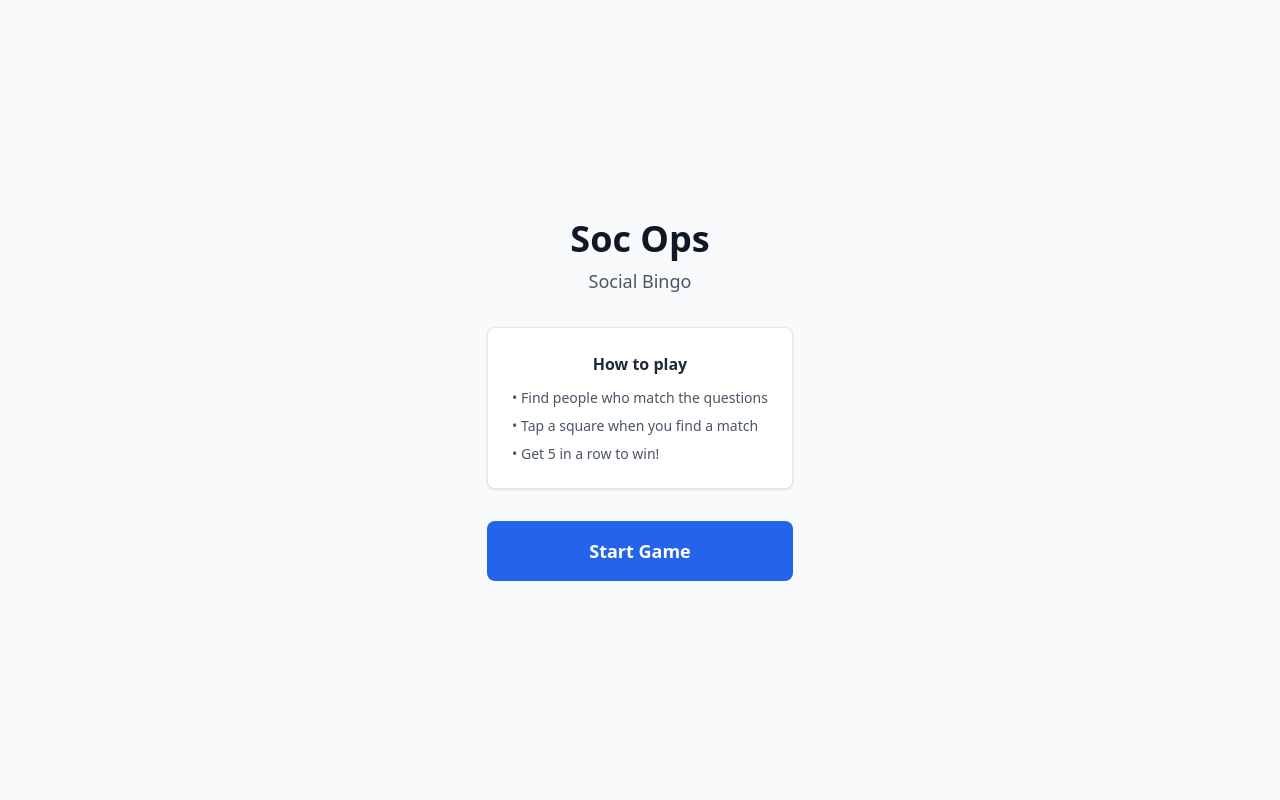
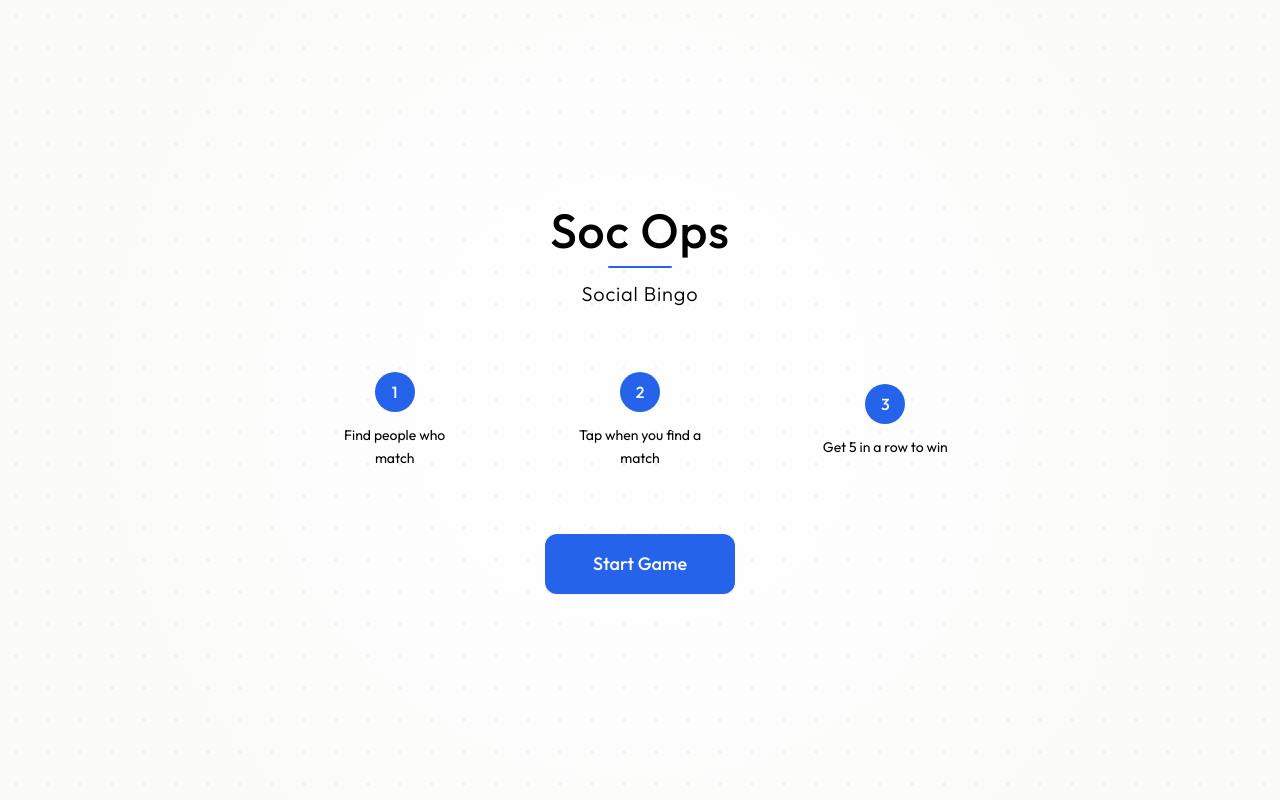
Before and after one commit to lucabol/vscode-agent-lab-soc-ops, a React (Vite) app: page / in a window 1280 px wide. Built offline with nearby package versions, Linux system fonts and the light colour scheme.

Commit message:
Redesign StartScreen with Minimal Luxe aesthetic
Co-authored-by: lucabol <1370774+lucabol@users.noreply.github.com>

```diff
--- a/index.html
+++ b/index.html
@@ -6,6 +6,9 @@
     <meta name="viewport" content="width=device-width, initial-scale=1.0, maximum-scale=1.0, user-scalable=no" />
     <meta name="theme-color" content="#2563eb" />
     <meta name="description" content="Social Bingo - Find people who match the questions!" />
+    <link rel="preconnect" href="https://fonts.googleapis.com" />
+    <link rel="preconnect" href="https://fonts.gstatic.com" crossorigin />
+    <link href="https://fonts.googleapis.com/css2?family=Outfit:wght@300;400;500;600&display=swap" rel="stylesheet" />
     <title>Soc Ops - Social Bingo</title>
   </head>
   <body>
--- a/src/components/StartScreen.tsx
+++ b/src/components/StartScreen.tsx
@@ -4,26 +4,171 @@ interface StartScreenProps {
 
 export function StartScreen({ onStart }: StartScreenProps) {
   return (
-    <div className="flex flex-col items-center justify-center min-h-full p-6 bg-gray-50">
-      <div className="text-center max-w-sm">
-        <h1 className="text-4xl font-bold text-gray-900 mb-2">Soc Ops</h1>
-        <p className="text-lg text-gray-600 mb-8">Social Bingo</p>
+    <div
+      className="flex flex-col items-center justify-center min-h-full p-6 relative overflow-hidden"
+      style={{
+        background: 'radial-gradient(circle at center, #ffffff 0%, #fafaf9 100%)'
+      }}
+    >
+      {/* Subtle dot pattern background */}
+      <div
+        className="absolute inset-0 opacity-[0.07]"
+        style={{
+          backgroundImage: 'radial-gradient(circle, #000000 1px, transparent 1px)',
+          backgroundSize: '32px 32px'
+        }}
+        aria-hidden="true"
+      />
 
-        <div className="bg-white rounded-lg p-6 shadow-sm border border-gray-200 mb-8">
-          <h2 className="font-semibold text-gray-800 mb-3">How to play</h2>
-          <ul className="text-left text-gray-600 text-sm space-y-2">
-            <li>• Find people who match the questions</li>
-            <li>• Tap a square when you find a match</li>
-            <li>• Get 5 in a row to win!</li>
-          </ul>
+      {/* Main content */}
+      <div className="relative z-10 text-center max-w-2xl w-full space-y-16">
+        {/* Title section with fade-in animation */}
+        <div
+          className="space-y-3"
+          style={{
+            animation: 'fadeInUp 0.8s ease-out forwards'
+          }}
+        >
+          <h1
+            className="text-4xl sm:text-5xl font-display font-medium tracking-wide"
+            style={{
+              color: 'var(--color-text-primary)',
+              letterSpacing: '0.02em'
+            }}
+          >
+            Soc Ops
+          </h1>
+          {/* Subtle accent underline */}
+          <div
+            className="w-16 h-0.5 mx-auto rounded-full"
+            style={{ backgroundColor: 'var(--color-accent)' }}
+            aria-hidden="true"
+          />
+          <p
+            className="text-lg sm:text-xl font-display font-light tracking-wide"
+            style={{
+              color: 'var(--color-text-secondary)',
+              letterSpacing: '0.04em'
+            }}
+          >
+            Social Bingo
+          </p>
         </div>
 
-        <button
-          onClick={onStart}
-          className="w-full bg-accent text-white font-semibold py-4 px-8 rounded-lg text-lg active:bg-accent-light transition-colors"
+        {/* Horizontal stepper instructions */}
+        <div
+          className="flex items-center justify-center gap-4 sm:gap-8 px-4 sm:px-6"
+          style={{
+            animation: 'fadeInUp 0.8s ease-out 0.15s backwards'
+          }}
+          role="list"
+          aria-label="How to play"
         >
-          Start Game
-        </button>
+          {/* Step 1 */}
+          <div
+            className="flex flex-col items-center gap-2 sm:gap-3 flex-1 max-w-[100px] sm:max-w-[140px] group"
+            role="listitem"
+          >
+            <div
+              className="w-9 h-9 sm:w-10 sm:h-10 rounded-full flex items-center justify-center font-display font-medium text-white transition-all duration-300 group-hover:scale-110 flex-shrink-0"
+              style={{ backgroundColor: 'var(--color-accent)' }}
+              aria-hidden="true"
+            >
+              1
+            </div>
+            <p
+              className="text-xs sm:text-sm font-display text-center leading-relaxed transition-colors duration-300"
+              style={{
+                color: 'var(--color-text-tertiary)',
+              }}
+            >
+              Find people who match
+            </p>
+          </div>
+
+          {/* Connecting line */}
+          <div
+            className="w-8 sm:w-12 h-px flex-shrink-0"
+            style={{ backgroundColor: 'var(--color-text-tertiary)', opacity: 0.3 }}
+            aria-hidden="true"
+          />
+
+          {/* Step 2 */}
+          <div
+            className="flex flex-col items-center gap-2 sm:gap-3 flex-1 max-w-[100px] sm:max-w-[140px] group"
+            role="listitem"
+          >
+            <div
+              className="w-9 h-9 sm:w-10 sm:h-10 rounded-full flex items-center justify-center font-display font-medium text-white transition-all duration-300 group-hover:scale-110 flex-shrink-0"
+              style={{ backgroundColor: 'var(--color-accent)' }}
+              aria-hidden="true"
+            >
+              2
+            </div>
+            <p
+              className="text-xs sm:text-sm font-display text-center leading-relaxed transition-colors duration-300"
+              style={{
+                color: 'var(--color-text-tertiary)',
+              }}
+            >
+              Tap when you find a match
+            </p>
+          </div>
+
+          {/* Connecting line */}
+          <div
+            className="w-8 sm:w-12 h-px flex-shrink-0"
+            style={{ backgroundColor: 'var(--color-text-tertiary)', opacity: 0.3 }}
+            aria-hidden="true"
+          />
+
+          {/* Step 3 */}
+          <div
+            className="flex flex-col items-center gap-2 sm:gap-3 flex-1 max-w-[100px] sm:max-w-[140px] group"
+            role="listitem"
+          >
+            <div
+              className="w-9 h-9 sm:w-10 sm:h-10 rounded-full flex items-center justify-center font-display font-medium text-white transition-all duration-300 group-hover:scale-110 flex-shrink-0"
+              style={{ backgroundColor: 'var(--color-accent)' }}
+              aria-hidden="true"
+            >
+              3
+            </div>
+            <p
+              className="text-xs sm:text-sm font-display text-center leading-relaxed transition-colors duration-300"
+              style={{
+                color: 'var(--color-text-tertiary)',
+              }}
+            >
+              Get 5 in a row to win
+            </p>
+          </div>
+        </div>
+
+        {/* CTA Button */}
+        <div
+          style={{
+            animation: 'fadeInUp 0.8s ease-out 0.3s backwards'
+          }}
+        >
+          <button
+            onClick={onStart}
+            className="px-12 py-4 rounded-xl font-display font-medium text-lg text-white transition-all duration-300 hover:shadow-md active:scale-[0.98]"
+            style={{
+              backgroundColor: 'var(--color-accent)',
+              boxShadow: '0 1px 2px 0 rgb(0 0 0 / 0.05)'
+            }}
+            onMouseEnter={(e) => {
+              e.currentTarget.style.boxShadow = '0 4px 6px -1px rgb(0 0 0 / 0.1), 0 2px 4px -2px rgb(0 0 0 / 0.1)';
+            }}
+            onMouseLeave={(e) => {
+              e.currentTarget.style.boxShadow = '0 1px 2px 0 rgb(0 0 0 / 0.05)';
+            }}
+            aria-label="Start playing Social Bingo"
+          >
+            Start Game
+          </button>
+        </div>
       </div>
     </div>
   );
--- a/src/index.css
+++ b/src/index.css
@@ -6,6 +6,22 @@
   --color-marked: #dcfce7;
   --color-marked-border: #22c55e;
   --color-bingo: #fbbf24;
+  --font-display: 'Outfit', system-ui, -apple-system, sans-serif;
+  --color-bg-base: #fafaf9;
+  --color-text-primary: #1a1a1a;
+  --color-text-secondary: #737373;
+  --color-text-tertiary: #a3a3a3;
+}
+
+@keyframes fadeInUp {
+  from {
+    opacity: 0;
+    transform: translateY(12px);
+  }
+  to {
+    opacity: 1;
+    transform: translateY(0);
+  }
 }
 
 html,
```
